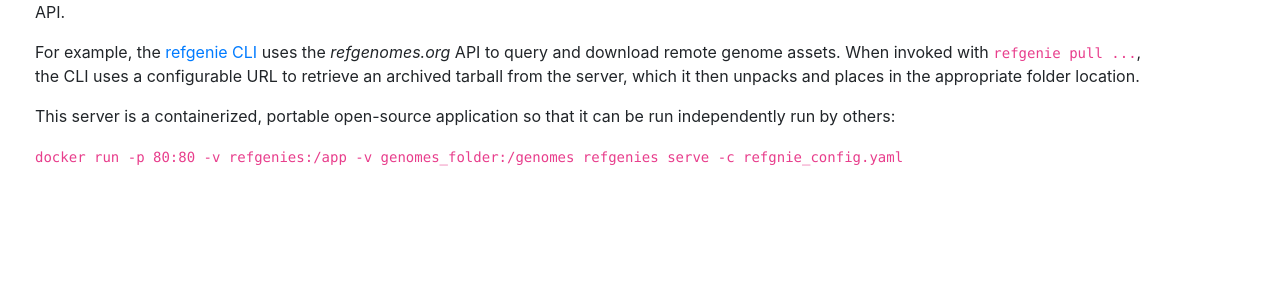
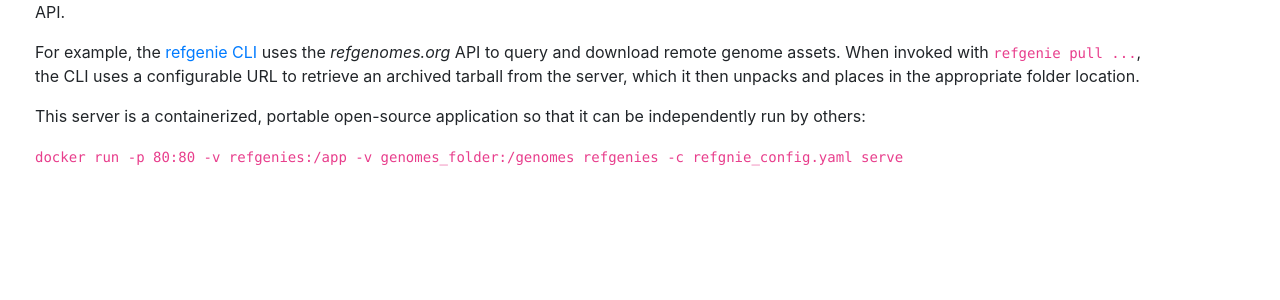
Before and after one commit to refgenie/refgenieserver, a FastAPI app: template refgenies/templates/index.html in a window 1280 px wide. Shown: the part 333-633 px from the top of the page. Run offline with FastAPI, Linux system fonts and the light colour scheme; the template is opened without the code that fills it, so the values that code supplies are empty; parts of the project's set-up code (start-up, migrations or seed data) failed here and were passed over; some libraries are stand-ins or nearby versions.

Commit message:
correct typos

```diff
--- a/refgenies/templates/index.html
+++ b/refgenies/templates/index.html
@@ -22,6 +22,6 @@
     use the API.</p>
 <p>For example, the <a href="http://refgenie.databio.org/en/latest/">refgenie CLI</a> uses the <i>refgenomes.org</i> API to query and download remote genome assets. When invoked
     with <code>refgenie pull ...</code>, the CLI uses a configurable URL to retrieve an archived tarball from the server, which it then unpacks and places in the appropriate folder location. </p>
-<p>This server is a containerized, portable open-source application so that it can be run independently run by others:
-<p><code>docker run -p 80:80 -v refgenies:/app -v genomes_folder:/genomes refgenies serve -c refgnie_config.yaml</code></p>
+<p>This server is a containerized, portable open-source application so that it can be independently run by others:
+<p><code>docker run -p 80:80 -v refgenies:/app -v genomes_folder:/genomes refgenies -c refgnie_config.yaml serve</code></p>
 {% endblock %}
```
